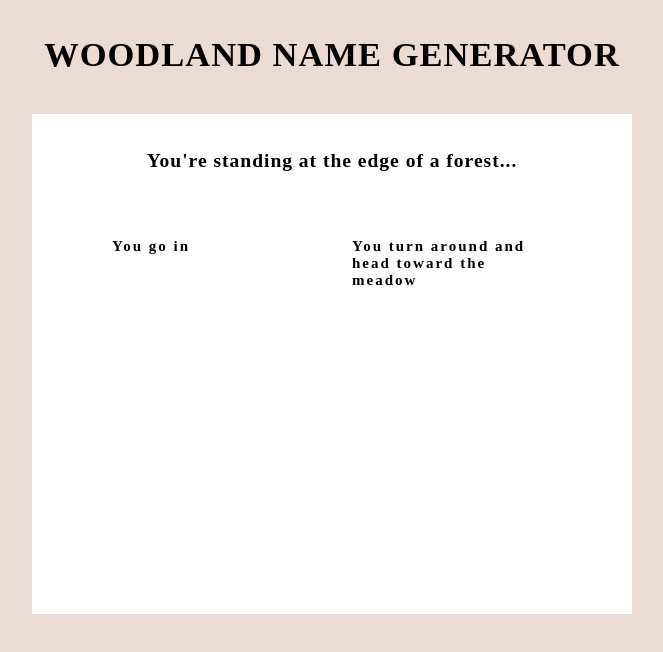
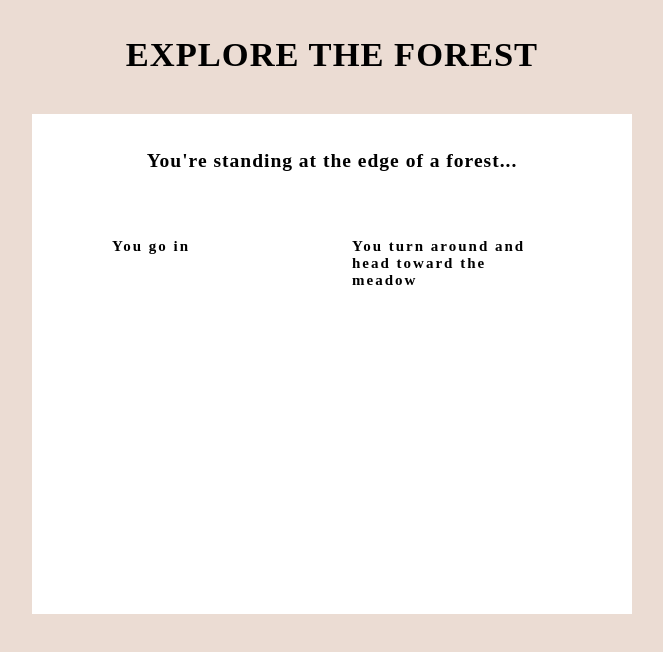
Before and after one commit to caseynewman/name-generator, a React (Vite) app: page / in a window 1280 px wide. Shown: the top 652 px of the page, without its empty margins (308-971 px from the left). Built offline with nearby package versions, Linux system fonts and the light colour scheme; a web font is replaced by a local one.

Commit message:
changed title and h1

```diff
--- a/index.html
+++ b/index.html
@@ -6,7 +6,7 @@
     <meta name="viewport" content="width=device-width, initial-scale=1.0" />
     <link rel="stylesheet" src="./src/reset.css" />
     <link rel="stylesheet" href="https://use.typekit.net/kvu2iah.css">
-    <title>Woodland Name Generator</title>
+    <title>Choose Your Own Adventure</title>
   </head>
   <body>
     <div id="root"></div>
--- a/src/App.jsx
+++ b/src/App.jsx
@@ -9,7 +9,7 @@ function App() {
   return (
     <>
       <header>
-        <h1>Woodland Name Generator</h1>
+        <h1>Explore the Forest</h1>
       </header>
       <main>
         <Story storyData={storyData} />
```
